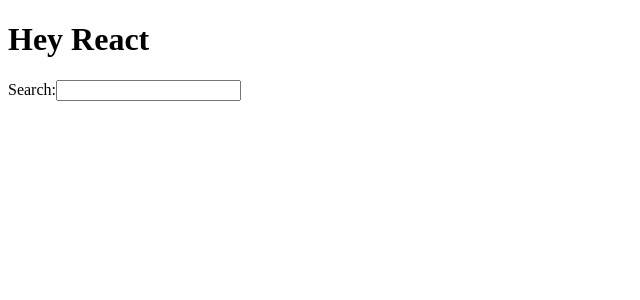
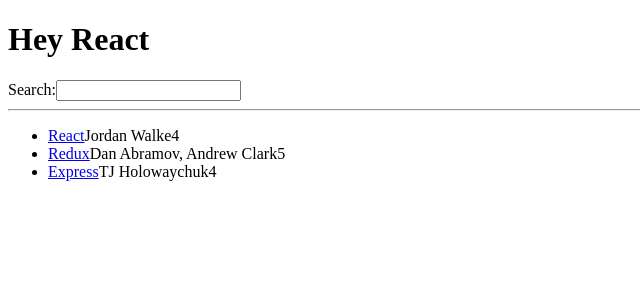
Before and after one commit to josephsegbefia/newsapp, a React (Vite) app: page / in a window 1280 px wide. Shown: the top 300 px of the page, without its empty margins (0-640 px from the left). Built offline with nearby package versions, Linux system fonts and the light colour scheme.

Commit message:
Add temp list to hold stories

```diff
--- a/src/App.jsx
+++ b/src/App.jsx
@@ -8,6 +8,33 @@
   title: "React"
 };
 
+const list = [
+  {
+    title: "React",
+    url: "https://reactjs.org/",
+    author: "Jordan Walke",
+    num_comments: 3,
+    points: 4,
+    objectID: 0
+  },
+  {
+    title: "Redux",
+    url: "https://redux.js.org/",
+    author: "Dan Abramov, Andrew Clark",
+    num_comments: 2,
+    points: 5,
+    objectID: 1
+  },
+  {
+    title: "Express",
+    url: "https://expressjs.com/",
+    author: "TJ Holowaychuk",
+    num_comments: 3,
+    points: 4,
+    objectID: 2
+  }
+];
+
 function App() {
   return (
     <div>
@@ -16,6 +43,21 @@
       </h1>
       <label htmlFor="search">Search:</label>
       <input id="search" type="text" />
+      <hr />
+
+      <ul>
+        {list.map(function (item) {
+          return (
+            <li key={item.objectID}>
+              <span>
+                <a href={item.url}>{item.title}</a>
+              </span>
+              <span>{item.author}</span>
+              <span>{item.points}</span>
+            </li>
+          );
+        })}
+      </ul>
     </div>
   );
 }
```
